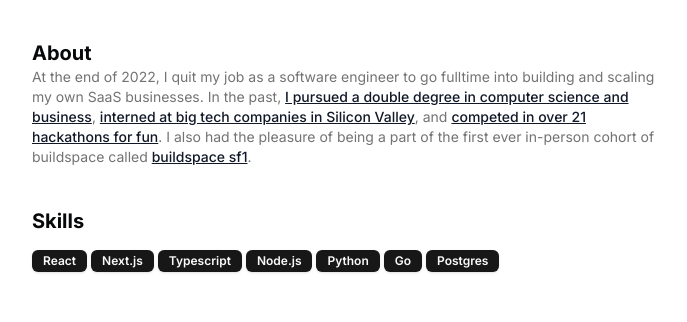
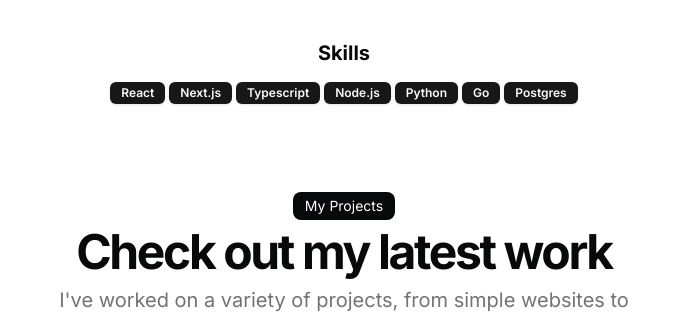
Before and after one commit to devaniketh/Portfolio, a Next.js app: page / in a window 1280 px wide. Shown: the part 203-525 px from the top of the page, without its empty margins (296-983 px from the left). Built offline with nearby package versions, Linux system fonts and the light colour scheme.

Commit message:
feat:about section

```diff
--- a/src/app/layout.tsx
+++ b/src/app/layout.tsx
@@ -57,7 +57,7 @@ export default function RootLayout({
     <html lang="en" suppressHydrationWarning>
       <body
         className={cn(
-          "min-h-screen bg-background font-sans antialiased max-w-2xl mx-auto py-12 sm:py-24 px-6",
+          "min-h-screen bg-background font-sans antialiased  max-w-2xl mx-auto py-12 sm:py-24 px-6",
           fontSans.variable
         )}
       >
--- a/src/app/page.tsx
+++ b/src/app/page.tsx
@@ -9,13 +9,13 @@ import { DATA } from "@/data/resume";
 import Link from "next/link";
 import Markdown from "react-markdown";
 
-const BLUR_FADE_DELAY = 0.04;
+const BLUR_FADE_DELAY = 0.01;
 
 export default function Page() {
   return (
     <main className="flex flex-col min-h-[100dvh] space-y-10">
       <section id="hero">
-        <div className="mx-auto w-full max-w-2xl space-y-8">
+        <div className="mx-auto w-full max-w-2xl  space-y-8">
           <div className="gap-2 flex justify-between">
             <div className="flex-col flex flex-1 space-y-1.5">
               <BlurFadeText
@@ -39,6 +39,9 @@ export default function Page() {
           </div>
         </div>
       </section>
+
+      {/* Commented out the About section */}
+      {/*
       <section id="about">
         <BlurFade delay={BLUR_FADE_DELAY * 3}>
           <h2 className="text-xl font-bold">About</h2>
@@ -49,7 +52,11 @@ export default function Page() {
           </Markdown>
         </BlurFade>
       </section>
-      {/* <section id="work">
+      */}
+
+      {/* Previously commented out Work section */}
+      {/*
+      <section id="work">
         <div className="flex min-h-0 flex-col gap-y-3">
           <BlurFade delay={BLUR_FADE_DELAY * 5}>
             <h2 className="text-xl font-bold">Work Experience</h2>
@@ -73,9 +80,12 @@ export default function Page() {
             </BlurFade>
           ))}
         </div>
-      </section> */}
+      </section>
+      */}
+
+      {/* Skills section */}
       <section id="skills">
-        <div className="flex min-h-0 flex-col gap-y-3">
+        <div className="flex min-h-0 flex-col gap-y-3 justify-center items-center">
           <BlurFade delay={BLUR_FADE_DELAY * 9}>
             <h2 className="text-xl font-bold">Skills</h2>
           </BlurFade>
@@ -88,6 +98,8 @@ export default function Page() {
           </div>
         </div>
       </section>
+
+      {/* Projects section */}
       <section id="projects">
         <div className="space-y-12 w-full py-12">
           <BlurFade delay={BLUR_FADE_DELAY * 11}>
@@ -129,6 +141,8 @@ export default function Page() {
           </div>
         </div>
       </section>
+
+      {/* Contact section */}
       <section id="contact">
         <div className="grid items-center justify-center gap-4 px-4 text-center md:px-6 w-full py-12">
           <BlurFade delay={BLUR_FADE_DELAY * 16}>
@@ -142,9 +156,9 @@ export default function Page() {
               <p className="mx-auto max-w-[600px] text-muted-foreground md:text-xl/relaxed lg:text-base/relaxed xl:text-xl/relaxed">
                 Want to chat? Just shoot me a dm{" "}
                 <Link
-                 href={`https://mail.google.com/mail/?view=cm&fs=1&to=${DATA.contact.social.email.url}`}
-                 className="text-blue-500 hover:underline"
-                 rel="noopener noreferrer" // Security measure
+                  href={`https://mail.google.com/mail/?view=cm&fs=1&to=${DATA.contact.social.email.url}`}
+                  className="text-blue-500 hover:underline"
+                  rel="noopener noreferrer" // Security measure
                 >
                   with a direct question
                 </Link>{" "}
```
